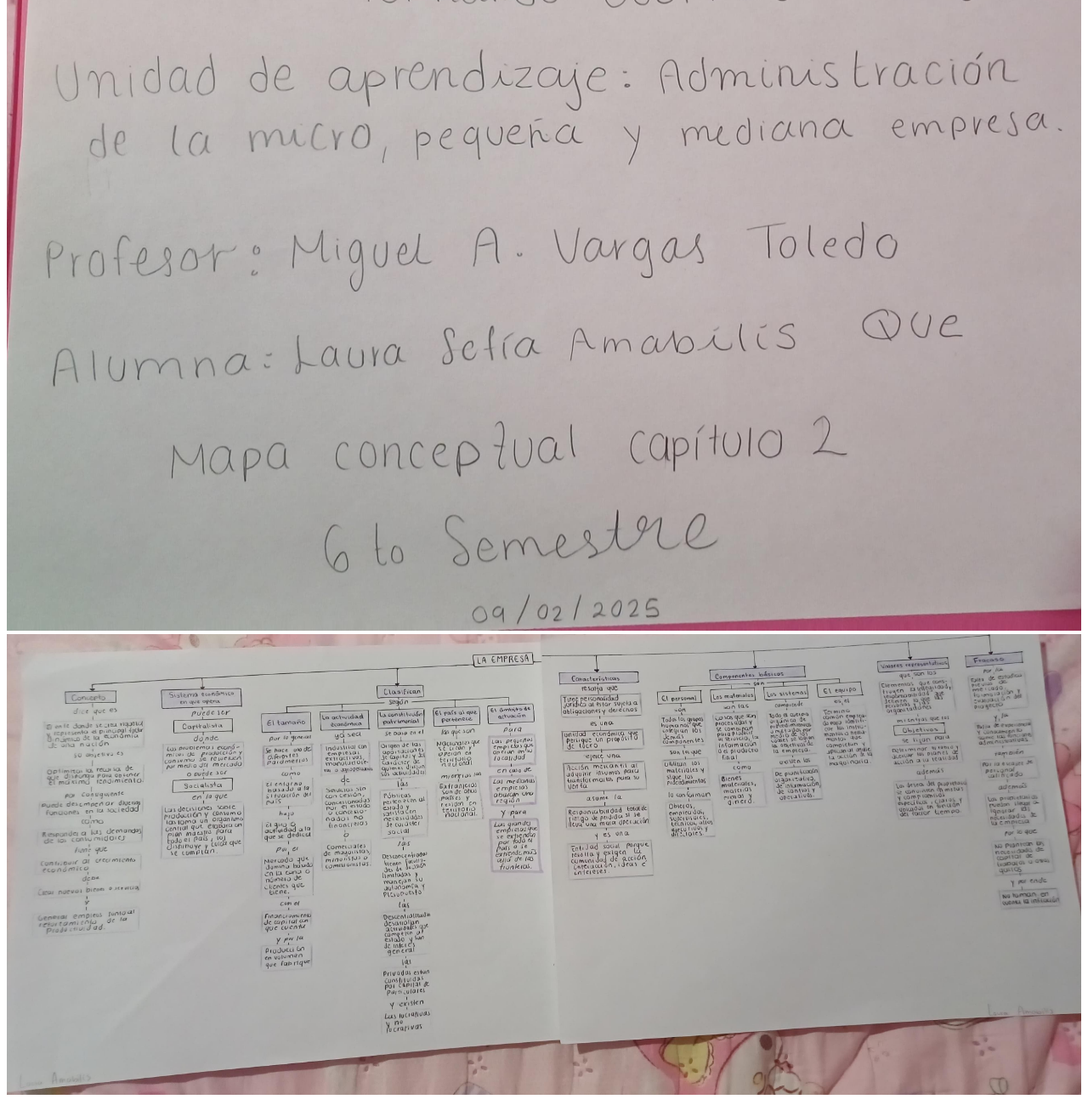
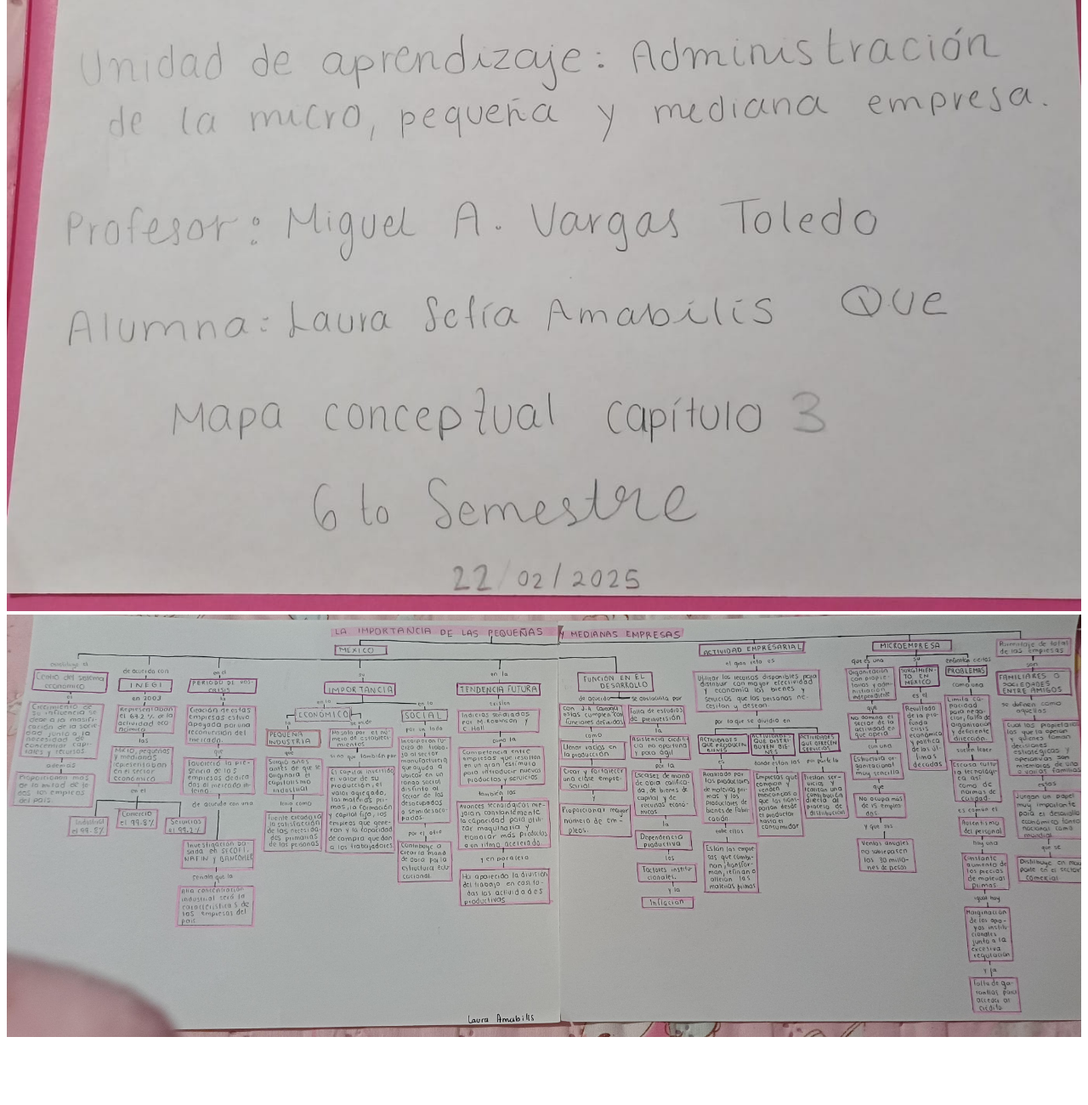
Before and after one commit to LauraAmabilis/LauraAmabilis.github.io, a plain HTML site: page capitulo3PYMES.html in a window 1280 px wide. Shown: the part 272-1572 px from the top of the page at 85% size. After the commit the page ends 1504 px from the top, so only its background shows below. Drawn offline with Linux system fonts and the light colour scheme.

Commit message:
Update capitulo3PYMES.html

```diff
--- a/capitulo3PYMES.html
+++ b/capitulo3PYMES.html
@@ -9,8 +9,8 @@
 
 <body>
 
-    <img src="portadaCap2.jpg" style="width: 100%; height: 100%;">
-    <img src="mapaCap2.jpg" style="width: 100%; height: 100%;">
+    <img src="portadaCap3.jpg" style="width: 100%; height: 100%;">
+    <img src="mapaCap3.jpg" style="width: 100%; height: 100%;">
 
 </body>
 
```
